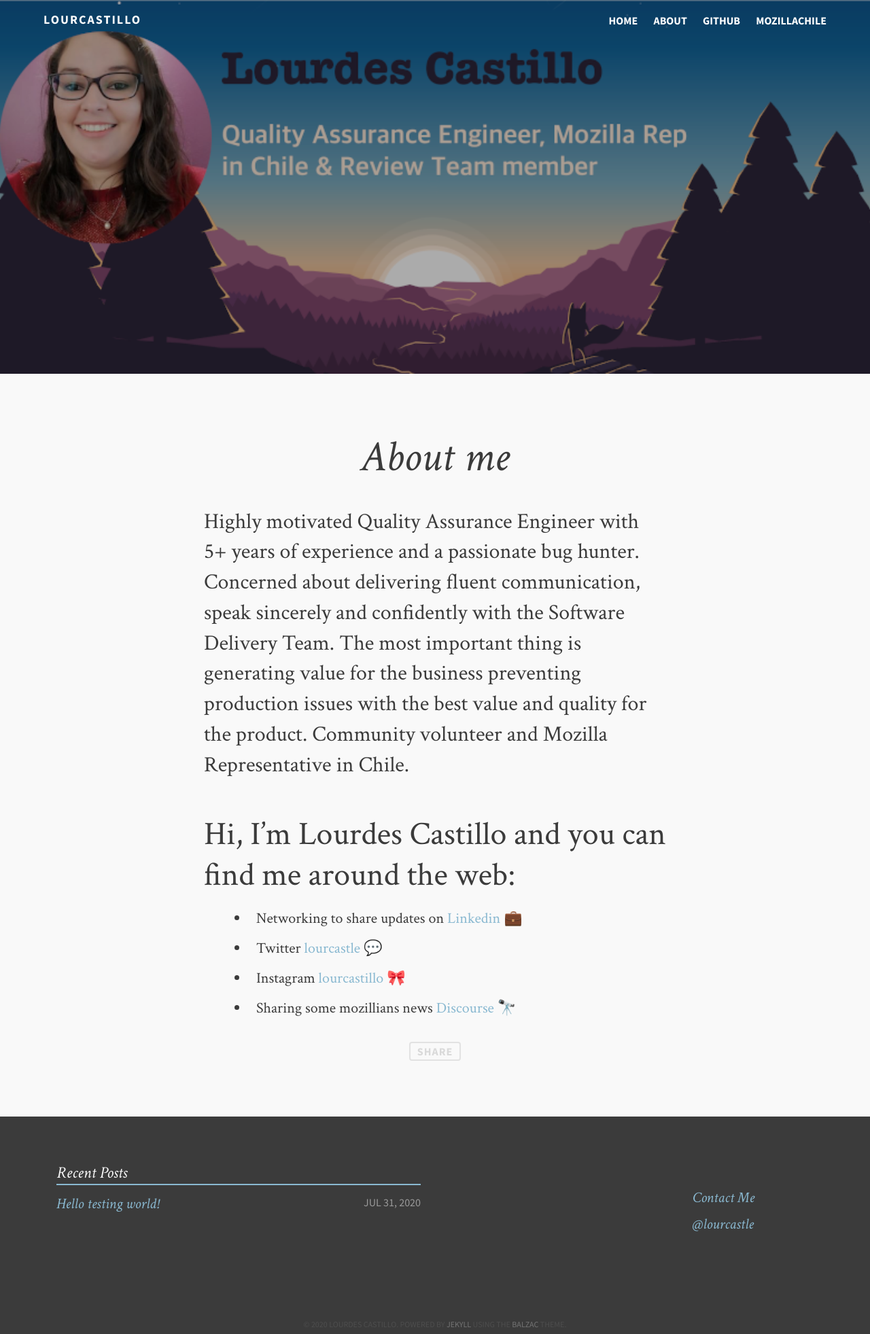
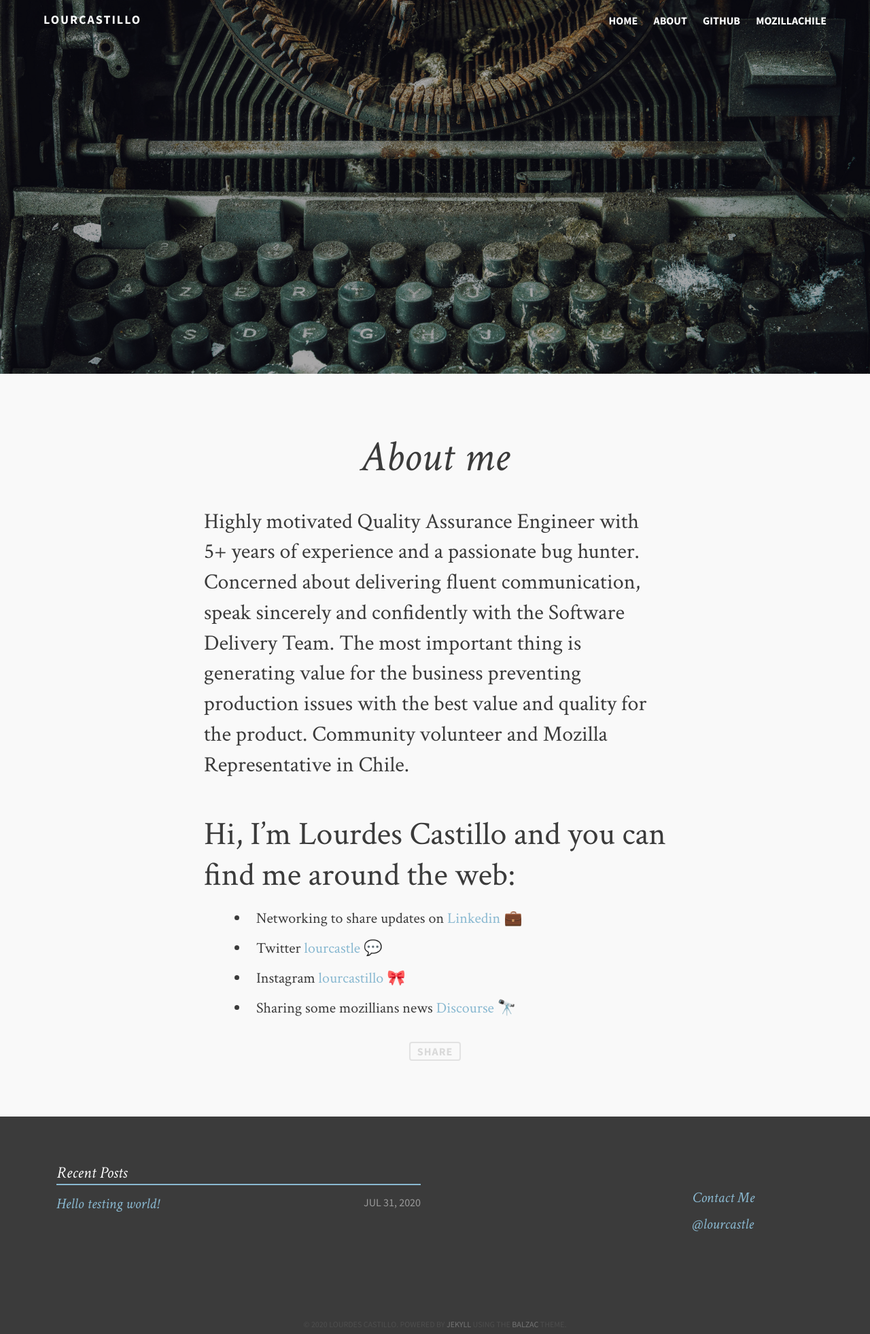
Before and after one commit to lourcastillo/lourcastillo.github.io, a Jekyll site: the page built from about.md, in a window 1280 px wide. Shown: the whole page at 68% size. Built offline with Jekyll 4.4.1, drawn with Linux system fonts in a browser that asks for light colours; comment, search, counter and statistics services are not loaded.

Commit message:
Update about.md
Changed the image feature to typewriter

```diff
--- a/about.md
+++ b/about.md
@@ -5,7 +5,7 @@ title: About me
 description: Highly motivated Quality Assurance Engineer with 5+ years of experience and a passionate bug hunter. Concerned about delivering fluent communication, speak sincerely and confidently with the Software Delivery Team. The most important thing is generating value for the business preventing production issues with the best value and quality for the product. Community volunteer and Mozilla Representative in Chile.
 tags: [about, Jekyll, theme, responsive]
 image:
-  feature: newllca.png
+  feature: typewriter.jpg
 ---
 
 ## Hi, I'm Lourdes Castillo and you can find me around the web:
```
